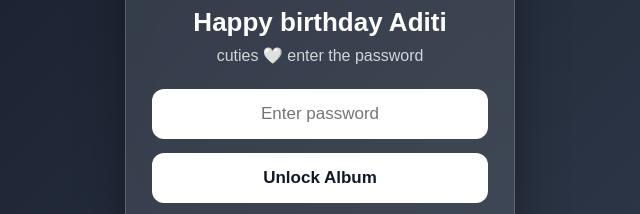
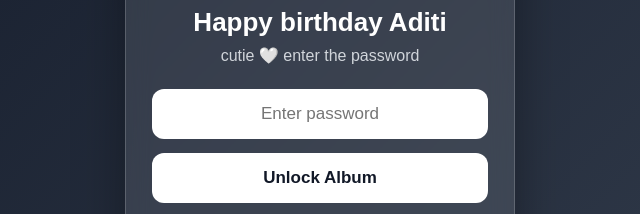
Before and after one commit to kkroyalstatus-dot/Lado-ji-, a plain HTML site: page index.html in a window 1280 px wide. Shown: the part 292-506 px from the top of the page, 320-960 px from the left. Drawn offline with Linux system fonts and the light colour scheme.

Commit message:
Update birthday message from 'cuties' to 'cutie'

```diff
--- a/index.html
+++ b/index.html
@@ -70,7 +70,7 @@
   <main class="card">
     <div class="lock">🔐</div>
     <h1>Happy birthday Aditi</h1>
-    <p>cuties 🤍 enter the password</p>
+    <p>cutie 🤍 enter the password</p>
 
     <input id="password" type="password" placeholder="Enter password"
            autocomplete="off" onkeydown="if(event.key==='Enter') unlock()">
```
